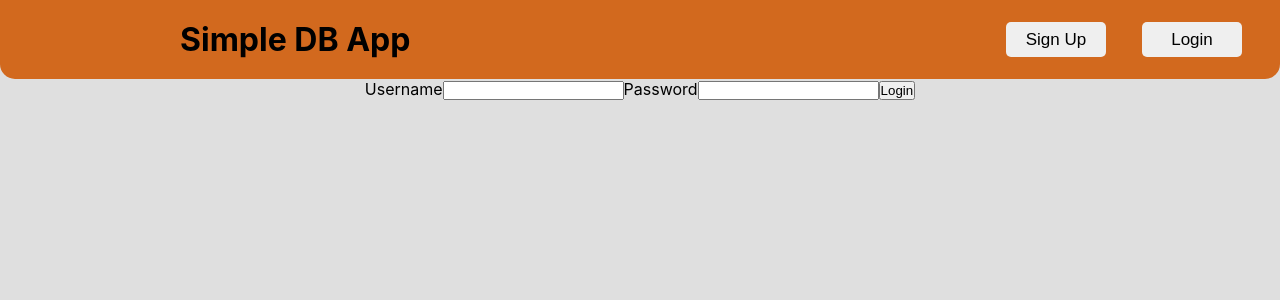
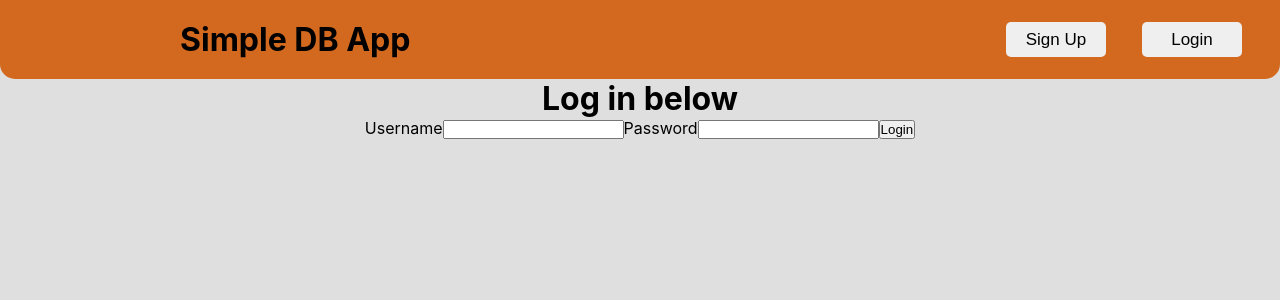
Before and after one commit to MichalPC/simple-database-manipulation-app, a React (Create React App) app: page /login in a window 1280 px wide. Shown: the top 300 px of the page. Built offline with nearby package versions, Linux system fonts and the light colour scheme.

Commit message:
Add h1 title to the login form

```diff
--- a/src/components/Login/Login.js
+++ b/src/components/Login/Login.js
@@ -46,6 +46,7 @@ function Login() {
     <div className="Login">
       <main className="Login-container">
         <form className="Login-form">
+          <h1>Log in below</h1>
           <label className="Input-label">Username</label>
           <input type="text" className="User-input" value={curUsername} onChange={setUsername}></input>
           <label className="Input-label">Password</label>
```
